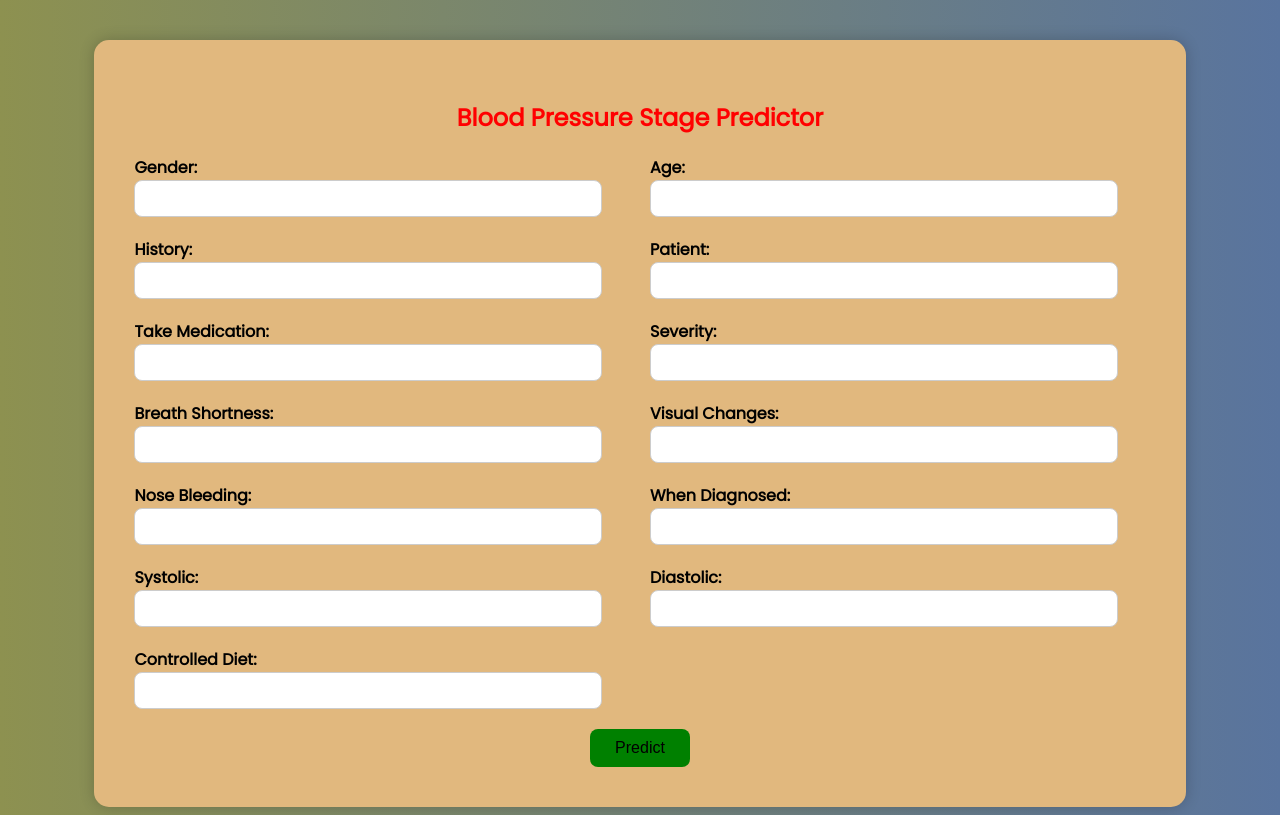
After one commit to tanishapatil25/SmartBridge-Predictive-Pulse-Harnessing-Machine-Learning-for-Blood-Pressure-Analysis, a Flask app: page / in a window 1280 px wide. The commit adds this page. Run offline with Flask 3, Linux system fonts and the light colour scheme; parts of the project's set-up code (start-up, migrations or seed data) failed here and were passed over.

Commit message:
Add files via upload

```diff
--- /dev/null
+++ b/template/index.html
@@ -0,0 +1,117 @@
+<!DOCTYPE html>
+<html lang="en">
+<head>
+    <meta charset="UTF-8">
+    <meta name="viewport" content="width=device-width, initial-scale=1.0">
+    <title>Blood Pressure Stage Predictor</title>
+    <link href="https://fonts.googleapis.com/css2?family=Poppins&display=swap" rel="stylesheet">
+    <style>
+        body {
+            font-family: 'Poppins', sans-serif;
+            background: linear-gradient(to right, #8D9150, #59749E);         }
+        .container {
+            width: 80%;
+            margin: auto;
+            background-color: #E1B87E;             margin-top: 40px;
+            padding: 40px;
+            border-radius: 15px;
+            box-shadow: 0 0 15px rgba(0,0,0,0.2);
+        }
+        h2 {
+            text-align: center;
+            color: red;         }
+        form {
+            display: grid;
+            grid-template-columns: repeat(2, 1fr);
+            gap: 20px;
+        }
+        label {
+            font-weight: bold;
+        }
+        input[type="text"], input[type="number"] {
+            padding: 10px;
+            border-radius: 8px;
+            border: 1px solid #ccc;
+            width: 90%;
+        }
+        .btn {
+            grid-column: span 2;
+            text-align: center;
+        }
+        input[type="submit"] {
+            background-color:green;
+            color: black;
+            padding: 10px 25px;
+            border: none;
+            border-radius: 8px;
+            cursor: pointer;
+            font-size: 16px;
+        }
+        input[type="submit"]:hover {
+            background-color: parrotgreen;
+        }
+    </style>
+</head>
+<body>
+<div class="container">
+    <h2>Blood Pressure Stage Predictor</h2>
+    <form action="/predict" method="POST">
+        <div>
+            <label>Gender:</label>
+            <input type="text" name="Gender" required>
+        </div>
+        <div>
+            <label>Age:</label>
+            <input type="number" name="Age" required>
+        </div>
+        <div>
+            <label>History:</label>
+            <input type="text" name="History" required>
+        </div>
+        <div>
+            <label>Patient:</label>
+            <input type="text" name="Patient" required>
+        </div>
+        <div>
+            <label>Take Medication:</label>
+            <input type="text" name="TakeMedication" required>
+        </div>
+        <div>
+            <label>Severity:</label>
+            <input type="text" name="Severity" required>
+        </div>
+        <div>
+            <label>Breath Shortness:</label>
+            <input type="text" name="BreathShortness" required>
+        </div>
+        <div>
+            <label>Visual Changes:</label>
+            <input type="text" name="VisualChanges" required>
+        </div>
+        <div>
+            <label>Nose Bleeding:</label>
+            <input type="text" name="NoseBleeding" required>
+        </div>
+        <div>
+            <label>When Diagnosed:</label>
+            <input type="text" name="Whendiagnoused" required>
+        </div>
+        <div>
+            <label>Systolic:</label>
+            <input type="number" name="Systolic" required>
+        </div>
+        <div>
+            <label>Diastolic:</label>
+            <input type="number" name="Diastolic" required>
+        </div>
+        <div>
+            <label>Controlled Diet:</label>
+            <input type="text" name="ControlledDiet" required>
+        </div>
+        <div class="btn">
+            <input type="submit" value="Predict">
+        </div>
+    </form>
+</div>
+</body>
+</html>
```
Also changed, not shown: template/result.html (+5 -109 lines).
